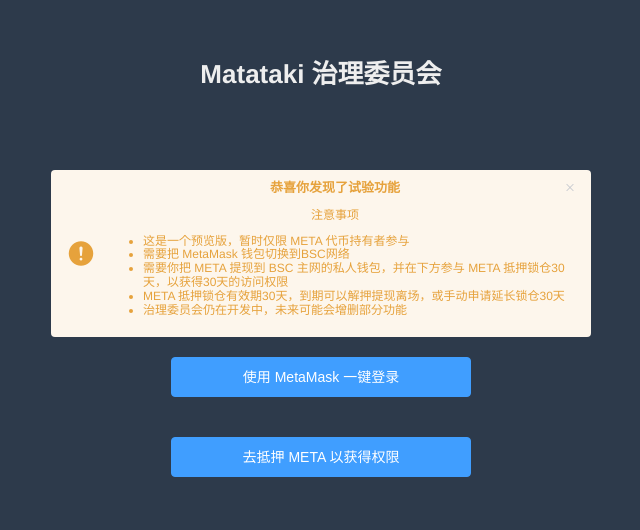
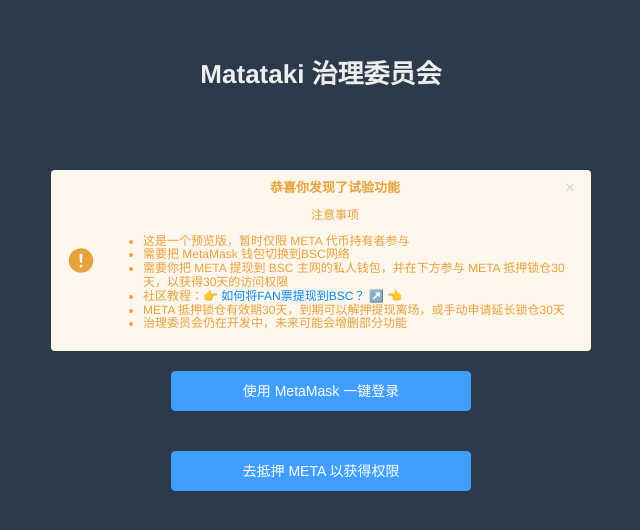
Before and after one commit to Matataki-io/management, a Vue app in the folder frontend-ng/: page /login in a window 1280 px wide. Shown: the part 140-670 px from the top of the page, without its empty margins (319-959 px from the left). Built offline with nearby package versions, Linux system fonts and the light colour scheme.

Commit message:
feat: better notification

```diff
--- a/frontend-ng/src/views/login/index.vue
+++ b/frontend-ng/src/views/login/index.vue
@@ -2,23 +2,10 @@
   <div class="login-container">
     <div class="login-content">
       <h3 class="title">Matataki 治理委员会</h3>
-      <el-alert
-        title="恭喜你发现了试验功能"
-        type="warning"
-        show-icon
-      >
-        <template>
-          <p>注意事项</p>
-          <ul style="text-align: left;">
-            <li>这是一个预览版，暂时仅限 META 代币持有者参与</li>
-            <li>需要把 MetaMask 钱包切换到BSC网络</li>
-            <li>需要你把 META 提现到 BSC 主网的私人钱包，并在下方参与 META 抵押锁仓30天，以获得30天的访问权限</li>
-            <li>META 抵押锁仓有效期30天，到期可以解押提现离场，或手动申请延长锁仓30天</li>
-            <li>治理委员会仍在开发中，未来可能会增删部分功能</li>
-          </ul>
-        </template>
-      </el-alert>
-      <el-button :loading="loading" type="primary" class="sign-in" @click.native.prevent="signToLogin">
+      <!-- 要修改注意事项？就在本目录的 notification.vue 里面 -->
+      <notification />
+      <el-button v-if="shouldDisplayConnectBtn" type="primary" class="sign-in" @click.native.prevent="requestEtherumAccounts">Connect</el-button>
+      <el-button v-else :loading="loading" type="primary" class="sign-in" @click.native.prevent="signToLogin">
         使用 MetaMask 一键登录
       </el-button>
       <br>
@@ -30,16 +17,25 @@
 </template>
 
 <script>
+import Notification from './notification'
 import { signLoginRequest } from '../../utils/signature'
 
 export default {
   name: 'Login',
+  components: {
+    Notification
+  },
   data: () => ({
     loading: false,
     isMetaMaskActive: false,
     selectedWallet: null,
     isOnBsc: false
   }),
+  computed: {
+    shouldDisplayConnectBtn() {
+      return this.isMetaMaskActive && this.selectedWallet === null
+    }
+  },
   async mounted() {
     this.isMetaMaskActive = (typeof window.ethereum !== 'undefined')
     if (!window.ethereum) return
@@ -58,9 +54,18 @@
     async jumpToMttkOAuth() {
       window.location = process.env.VUE_APP_OAuthUrl
     },
+    async requestEtherumAccounts() {
+      try {
+        const [defaultAccount] = await window.ethereum.request({ method: 'eth_requestAccounts' })
+        this.selectedWallet = defaultAccount
+      } catch (error) {
+        this.$message.error('对不起，这个操作需要你授权我们访问你的 MetaMask 钱包')
+      }
+    },
     async signToLogin() {
       try {
-        if (!this.selectedWallet) throw new Error('请连接 MetaMask 以进行签名')
+        if (!this.isMetaMaskActive) throw new Error('未检测到 MetaMask，请检查是否已经安装并')
+        if (!this.selectedWallet) throw new Error('请检查解锁了 MetaMask 钱包是否解锁以进行签名')
         this.loading = true
         const { signature, message } = await signLoginRequest(this.selectedWallet)
         console.info('signature', signature)
@@ -79,7 +84,9 @@
         // const token = `${data.token_type} ${data.access_token}`
         // console.info('login token', token)
       } catch (error) {
-        alert('Error, msg: ', error.message)
+        if (error.code === -32603) alert(`请把 MetaMask 的网络切换到 BSC 主网进行签名`)
+        else alert('发现问题：' + error.message)
+        console.error(error.name, error.message)
       } finally {
         this.loading = false
       }
--- /dev/null
+++ b/frontend-ng/src/views/login/notification.vue
@@ -0,0 +1,21 @@
+<template>
+    <div class="login-notification">
+        <el-alert
+        title="恭喜你发现了试验功能"
+        type="warning"
+        show-icon
+      >
+        <template>
+          <p>注意事项</p>
+          <ul style="text-align: left;">
+            <li>这是一个预览版，暂时仅限 META 代币持有者参与</li>
+            <li>需要把 MetaMask 钱包切换到BSC网络</li>
+            <li>需要你把 META 提现到 BSC 主网的私人钱包，并在下方参与 META 抵押锁仓30天，以获得30天的访问权限</li>
+            <li>社区教程：👉 <a href="https://matataki.io/p/5834" target="_blank" style="color: #0088ff;">如何将FAN票提现到BSC？ ↗️</a> 👈 </li>
+            <li>META 抵押锁仓有效期30天，到期可以解押提现离场，或手动申请延长锁仓30天</li>
+            <li>治理委员会仍在开发中，未来可能会增删部分功能</li>
+          </ul>
+        </template>
+      </el-alert>
+    </div>
+</template>
```
